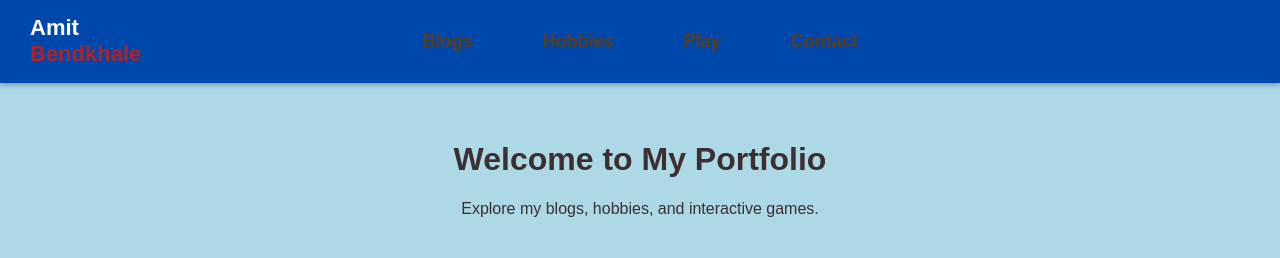
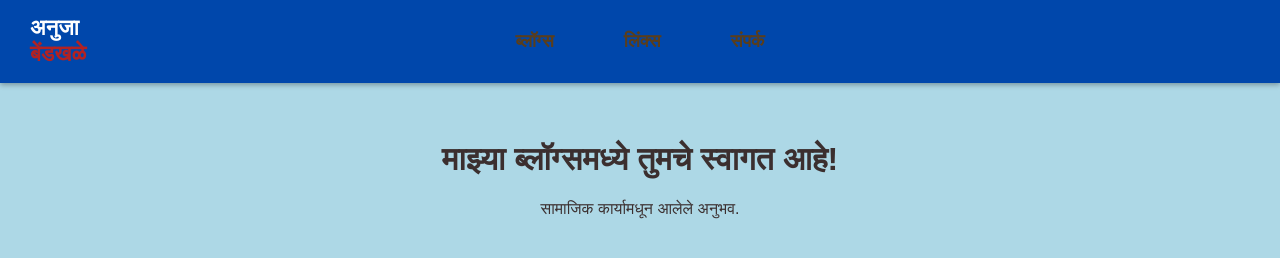
Before and after one commit to anujabendkhale/anujabendkhale.github.io, a plain HTML site: page index.html in a window 1280 px wide. Drawn offline with Linux system fonts and the light colour scheme.

Commit message:
Update index.html

```diff
--- a/index.html
+++ b/index.html
@@ -3,7 +3,7 @@
 <head>
     <meta charset="UTF-8">
     <meta name="viewport" content="width=device-width, initial-scale=1.0">
-    <title>My Portfolio</title>
+    <title>माझे पोर्टफोलिओ</title>
     <link rel="stylesheet" href="style.css">
 </head>
 <body>
@@ -11,25 +11,24 @@
     <!-- Header Bar -->
     <header>
         <div class="logo">
-            <span class="first-name">Amit</span>
-            <span class="last-name">Bendkhale</span>
+            <span class="first-name">अनुजा</span>
+            <span class="last-name">बेंडखळे</span>
         </div>
 
         <!-- Navigation Wrapper for True Centering -->
         <div class="nav-container">
             <nav>
-                <a href="#">Blogs</a>
-                <a href="#">Hobbies</a>
-                <a href="#">Play</a>
-                <a href="#">Contact</a>
+                <a href="#">ब्लॉग्स</a>
+                <a href="#">लिंक्स</a>
+                <a href="#">संपर्क</a>
             </nav>
         </div>
     </header>
 
     <!-- Main Content -->
     <div class="container">
-        <h1>Welcome to My Portfolio</h1>
-        <p>Explore my blogs, hobbies, and interactive games.</p>
+        <h1>माझ्या ब्लॉग्समध्ये तुमचे स्वागत आहे!</h1>
+        <p>सामाजिक कार्यामधून आलेले अनुभव.</p>
     </div>
 
 </body>
```
